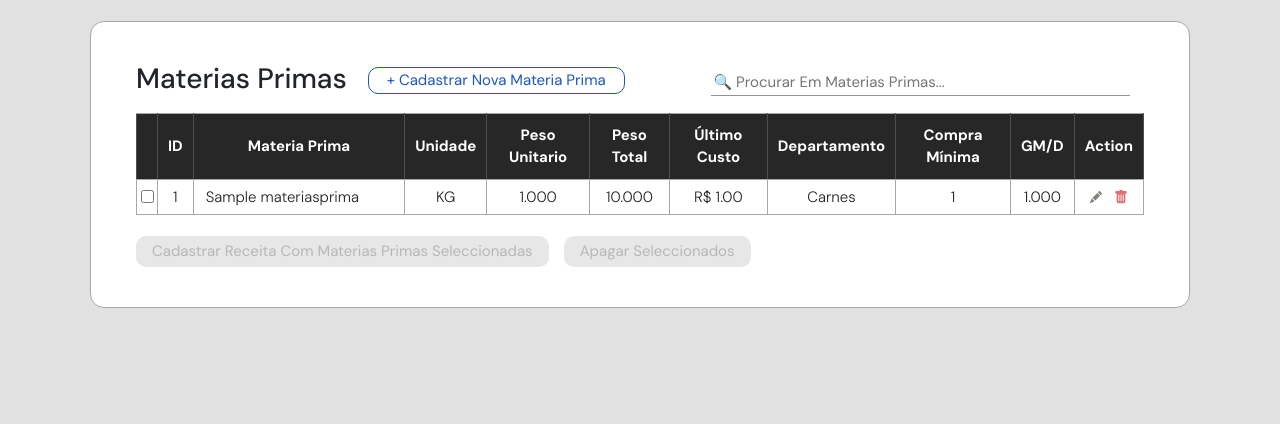
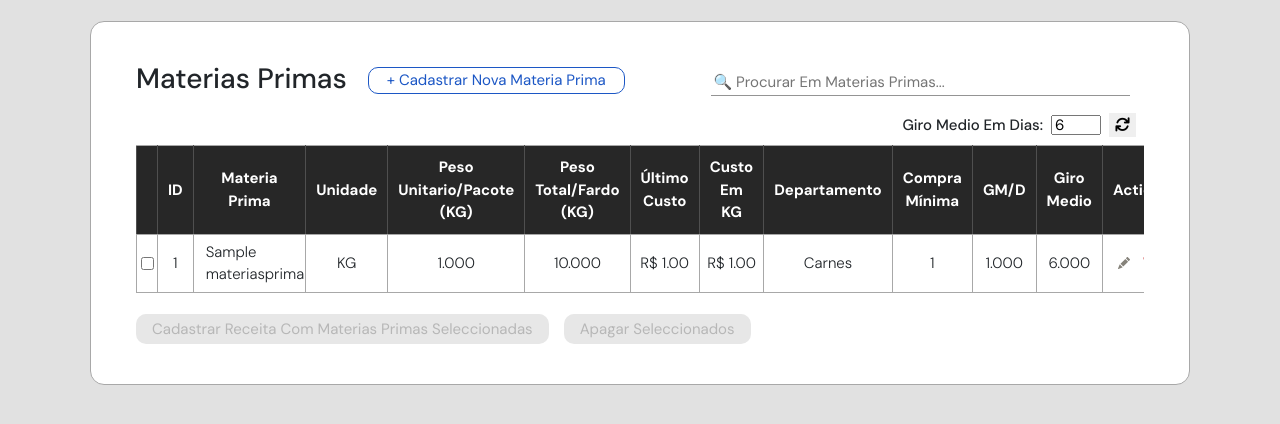
Before and after one commit to andrescabrera83/labct, a Flask app: page /materiasprimas in a window 1280 px wide. Shown: the part 75-499 px from the top of the page. Run offline with Flask 3, Linux system fonts and the light colour scheme; a user stored in the database is signed in; tables that the repository leaves empty hold one stand-in row (values such as "Sample post"); parts of the project's set-up code (start-up, migrations or seed data) failed here and were passed over; some libraries are stand-ins or nearby versions.

Commit message:
materiasprimas updated

```diff
--- a/app.py
+++ b/app.py
@@ -1,6 +1,6 @@
 ## IMPORTS AND CONFIGURATION ###############################
 
-from flask import Flask, render_template, request, redirect, url_for, session
+from flask import Flask, render_template, request, redirect, url_for, session, g
 from flask_sqlalchemy import SQLAlchemy
 from flask_marshmallow import Marshmallow
 import pymysql
@@ -19,6 +19,7 @@ app.config['PERMANENT_SESSION_LIFETIME'] = datetime.timedelta(days=62)  # Set se
 db = SQLAlchemy(app)
 ma = Marshmallow(app)
 
+app.config['MY_INTEGER'] = 6
 
 # Initialize Flask-Login
 login_manager = LoginManager()
@@ -69,6 +70,7 @@ class MateriasPrimas(db.Model):
     pesounitario_mp = db.Column(db.Numeric(10, 3))
     pesototal_mp = db.Column(db.Numeric(10, 3))
     custo_mp = db.Column(db.Numeric(10, 2))
+    custoemkg_mp = db.Column(db.Numeric(10, 2))
     departamento_mp = db.Column(db.Enum('Carnes', 'Farinhas', 'Hortifruti', 'Mercearia', 'Misturas', 'Ovos', 'Queijos'))
     pedidomin_mp = db.Column(db.Integer)
     gastomedio_mp = db.Column(db.Numeric(10, 3))
@@ -85,6 +87,7 @@ class MateriasPrimasSchema(ma.SQLAlchemySchema):
     pesounitario_mp = ma.auto_field()
     pesototal_mp = ma.auto_field()
     custo_mp = ma.auto_field()
+    custoemkg_mp = ma.auto_field()
     departamento_mp = ma.auto_field()
     pedidomin_mp = ma.auto_field()
     gastomedio_mp = ma.auto_field()
@@ -105,10 +108,23 @@ with app.app_context():
     db.create_all()
 
 
+
+
+@app.route('/update', methods=['POST'])
+def update():
+    new_value = int(request.form['new_value'])
+    app.config['MY_INTEGER'] = new_value
+    return redirect(url_for('materiasPrimas'))
+
 # Custom filter to round numbers
-@app.template_filter('round')
+@app.template_filter('giromedio')
 def round_filter(value):
-    return round(value)
+    return value * app.config['MY_INTEGER']
+
+@app.before_request
+def before_request():
+    if not hasattr(g, 'my_integer'):
+        g.my_integer = 6
 
 # ROUTES ########################################################################################################################
 
@@ -206,6 +222,7 @@ def fornecedores():
         db.session.commit()
         return redirect(url_for('fornecedores'))  # Redirect to GET request after form submission
 
+
     fornecedores = Fornecedores.query.filter_by(user_id=current_user.id).all()
     fornecedor_schema = FornecedorSchema(many=True)
     serialized_data = fornecedor_schema.dump(fornecedores)
@@ -242,6 +259,7 @@ def editFornecedor(id):
 @app.route('/materiasprimas', methods=['GET', 'POST'])
 @login_required
 def materiasPrimas():
+    cost_per_unit = 2
     if request.method == 'POST':
         id_mp = request.form.get('id_mp')
         nome_mp = request.form.get('nome_mp')
@@ -253,6 +271,13 @@ def materiasPrimas():
         pedidomin_mp = request.form.get('pedidomin_mp')
         gastomedio_mp = request.form.get('gastomedio_mp')
 
+        # Convert cost and total weight to floats
+        custo_mp_float = float(custo_mp)
+        pesototal_mp_float = float(pesototal_mp)
+
+        # Perform the division operation
+        if pesototal_mp_float != 0:  # Avoid division by zero
+            cost_per_unit = custo_mp_float / pesototal_mp_float
 
         materiasprimas = MateriasPrimas(
             id_mp=id_mp,
@@ -261,20 +286,27 @@ def materiasPrimas():
             pesounitario_mp=pesounitario_mp,
             pesototal_mp=pesototal_mp,
             custo_mp=custo_mp,
+            custoemkg_mp=cost_per_unit,
             departamento_mp=departamento_mp,
             pedidomin_mp=pedidomin_mp,
             gastomedio_mp=gastomedio_mp,
             user_id=current_user.id
+
             )
 
         db.session.add(materiasprimas)
         db.session.commit()
         return redirect(url_for('materiasPrimas'))
 
+
+
     materiasprimas = MateriasPrimas.query.filter_by(user_id=current_user.id).all()
     materiaprima_schema = MateriasPrimasSchema(many=True)
     serialized_data_mp = materiaprima_schema.dump(materiasprimas)
-    return render_template('materiasprimas.html', materiasprimas = serialized_data_mp)
+
+    giromedio = MateriasPrimas.query.filter_by(user_id=current_user.id).all()
+
+    return render_template('materiasprimas.html', materiasprimas = serialized_data_mp, my_integer=app.config['MY_INTEGER'])
 
 #DELETE
 @app.route('/delete-materiaprima/<int:id>', methods=['POST'])
@@ -298,6 +330,13 @@ def editMateriaPrima(id):
         materiasprimas.pedidomin_mp = request.form.get('pedidomin_mp')
         materiasprimas.gastomedio_mp = request.form.get('gastomedio_mp')
 
+        # Convert cost and total weight to floats
+        custo_mp_float = float(materiasprimas.custo_mp)
+        pesototal_mp_float = float(materiasprimas.pesototal_mp)
+
+        if pesototal_mp_float != 0:
+            materiasprimas.custoemkg_mp = custo_mp_float / pesototal_mp_float
+
         db.session.commit()
         return redirect(url_for('materiasPrimas', id=id))
 
--- a/static/styles.css
+++ b/static/styles.css
@@ -35,6 +35,35 @@ body {
     font-size: 15px;
 }
 
+.giromedio{
+    display: flex;
+    flex-direction: row;
+    width: 100%;
+    justify-content: end;
+    align-items: center;
+
+}
+
+.giromedio input{
+    max-width: 50px;
+    margin-left: 8px;
+    max-height: 20px;
+    margin-bottom: 8px;
+}
+
+.giromedio h5{
+    font-size: 15px;
+}
+
+.giromedio button {
+    border: none;
+    margin-bottom: 8px;
+    margin-inline: 8px;
+}
+
+.giromedio button:hover {
+    background-color: #979797;
+}
 
 @media only screen and (max-width: 1600px) {
     .container {
--- a/templates/materiasprimas.html
+++ b/templates/materiasprimas.html
@@ -106,12 +106,14 @@
                             <th class="hide" onclick="toggleSort(0)" style="width: 2%;">ID</th>
                             <th onclick="toggleSort(1)" style="width: 21%;">Materia Prima</th>
                             <th class="hide" onclick="toggleSort(2)">Unidade</th>
-                            <th class="hide" onclick="toggleSort(3)">Peso Unitario</th>
-                            <th class="hide" onclick="toggleSort(4)">Peso Total</th>
+                            <th class="hide" onclick="toggleSort(3)">Peso Unitario/Pacote (KG)</th>
+                            <th class="hide" onclick="toggleSort(4)">Peso Total/Fardo (KG)</th>
                             <th class="hide" onclick="toggleSort(5)">Último Custo</th>
-                            <th onclick="toggleSort(6)">Departamento</th>
-                            <th class="hide" onclick="toggleSort(7)">Compra Mínima</th>
-                            <th class="hide" onclick="toggleSort(8)">GM/D</th>
+                            <th class="hide" onclick="toggleSort(6)">Custo Em KG</th>
+                            <th onclick="toggleSort(7)">Departamento</th>
+                            <th class="hide" onclick="toggleSort(8)">Compra Mínima</th>
+                            <th class="hide" onclick="toggleSort(9)">GM/D</th>
+                            <th class="hide" onclick="toggleSort(10)">Giro Medio</th>
                             <th>Action</th>
                         </tr>
                     </thead>
@@ -129,9 +131,11 @@
                             <td class="hide"> {{ materiaprima.pesounitario_mp }}</td>
                             <td class="hide">{{ materiaprima.pesototal_mp}}</td>
                             <td class="hide"> R$ {{ materiaprima.custo_mp}}</td>
+                            <td class="hide"> R$ {{ materiaprima.custoemkg_mp }}</td>
                             <td>{{ materiaprima.departamento_mp}}</td>
                             <td class="hide">{{ materiaprima.pedidomin_mp}}</td>
                             <td class="hide">{{ materiaprima.gastomedio_mp}}</td>
+                            <td class="hide">{{ materiaprima.gastomedio_mp | giromedio}}</td>
 
                             </td>
                             <td>
@@ -199,15 +203,15 @@
                                                 align-items: end;">
 
                                                 <div class="form-group" style="width: 93%;">
-                                                    <label for="edit-peso_mp">Peso(KG):</label>
-                                                    <input type="number" class="form-control" id="edit-peso_mp"
-                                                        name="peso_mp" value="{{ materiaprima.peso_mp }}" required>
+                                                    <label for="edit-pesounitario_mp">Peso Unitario (KG):</label>
+                                                    <input type="number" class="form-control" id="edit-pesounitario_mp"
+                                                        name="pesounitario_mp" step="0.1" value="{{ materiaprima.pesounitario_mp }}" required>
                                                 </div>
 
                                                 <div class="form-group">
-                                                    <label for="edit-quantidade_mp">Quantidade:</label>
-                                                    <input type="number" class="form-control" id="edit-quantidade_mp"
-                                                        name="quantidade_mp" value="{{ materiaprima.quantidade_mp }}"
+                                                    <label for="edit-pesototal_mp">Peso Total/Fardo (KG):</label>
+                                                    <input type="number" class="form-control" id="edit-pesototal_mp"
+                                                        name="pesototal_mp" step="0.1" value="{{ materiaprima.pesototal_mp }}"
                                                         required>
                                                 </div>
 
@@ -261,23 +265,8 @@
                                                         required>
                                                 </div>
 
-
                                             </div>
 
-
-
-                                            <div class="form-group">
-                                                <label for="edit-id_fornecedor">Fornecedor:</label>
-                                                <select class="form-control" id="edit-id_fornecedor"
-                                                    value="{{ materiaprima.id_fornecedor }}" name="id_fornecedor"
-                                                    required>
-                                                    {% for fornecedor in fornecedores %}
-                                                    <option value="{{ fornecedor.id_fornecedor }}">{{
-                                                        fornecedor.nome_fornecedor }}</option>
-                                                    {% endfor %}
-
-                                                </select>
-                                            </div>
 
                                             <div style="display: flex;
                                             justify-content: end;
@@ -290,6 +279,17 @@
                                 </div>
                             </div>
                         </div>
+
+                        <div class="giromedio">
+                        <h5>Giro Medio Em Dias:</h5>
+                        <form action="/update" method="POST">
+
+                            <input type="number" id="new_value" name="new_value" value="{{ my_integer }}" min="0">
+                            <button type="submit"><i class="fa fa-refresh" aria-hidden="true"></i></button>
+                        </form>
+                        </div>
+
+
 
 
                         <!-- Delete Modal -->
@@ -413,7 +413,7 @@
                                     name="pesounitario_mp" required>
                             </div>
                             <div class="form-group">
-                                <label style="margin-bottom: 1px;" for="pesototal_mp">Peso Total(KG)</label>
+                                <label style="margin-bottom: 1px;" for="pesototal_mp">Peso Total/Fardo (KG)</label>
                                 <input type="number" class="form-control" id="pesototal_mp" name="pesototal_mp"
                                     required>
                             </div>
@@ -442,14 +442,16 @@
                         align-items: end;">
 
                             <div class="form-group" style="width: 92%;">
-                                <label style="margin-bottom: 1px;" for="pedidomin_mp">Quantidade Minima De Compra (KG/UN)</label>
+                                <label style="margin-bottom: 1px;" for="pedidomin_mp">Quantidade Minima De Compra
+                                    (KG/UN)</label>
                                 <input type="number" class="form-control" id="pedidomin_mp" name="pedidomin_mp"
                                     required>
                             </div>
 
                             <div class="form-group">
                                 <label style="margin-bottom: 1px;" for="custo_mp">Ultimo Custo Total($R)</label>
-                                <input type="number" step=".01" class="form-control" id="custo_mp" name="custo_mp" required>
+                                <input type="number" step=".01" class="form-control" id="custo_mp" name="custo_mp"
+                                    required>
                             </div>
 
                         </div>
```
